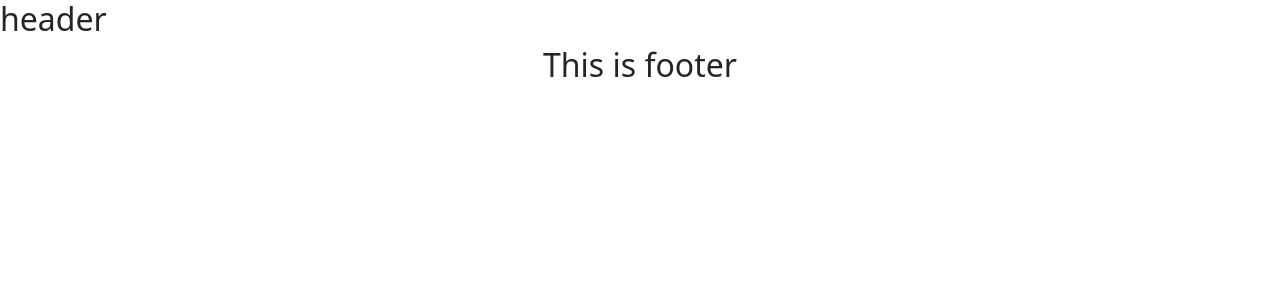
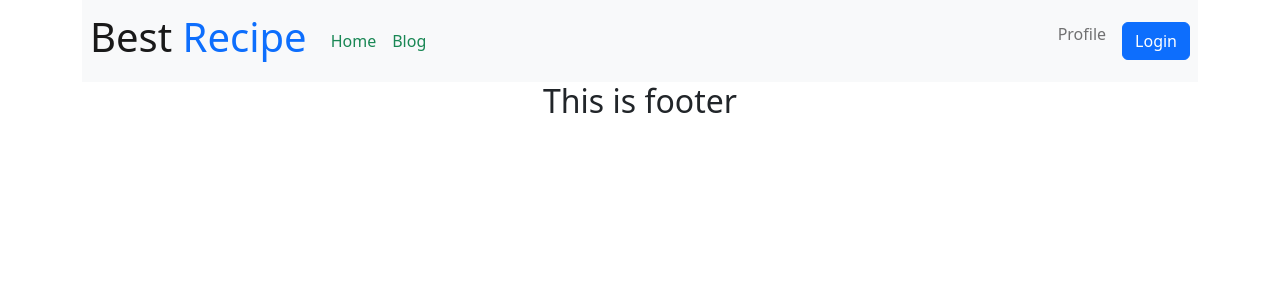
Before and after one commit to acchayon/chefs-best-recipe-client, a React (Vite) app: page / in a window 1280 px wide. Shown: the top 300 px of the page. Built offline with nearby package versions, Linux system fonts and the light colour scheme.

Commit message:
added header navbar

```diff
--- a/src/pages/shared/Header/Header.jsx
+++ b/src/pages/shared/Header/Header.jsx
@@ -1,10 +1,26 @@
 import React from 'react';
+import { Button, Container, Nav, Navbar } from 'react-bootstrap';
 
 const Header = () => {
     return (
-        <div>
-            <h2>header</h2>
-        </div>
+        <Container>
+            <Navbar collapseOnSelect expand="lg" bg="light" variant="light">
+                <Navbar.Brand href="#home"><h1 className='ps-2'>Best <span className='text-primary'>Recipe</span></h1></Navbar.Brand>
+                <Navbar.Toggle aria-controls="responsive-navbar-nav" />
+                <Navbar.Collapse id="responsive-navbar-nav">
+                    <Nav className="me-auto">
+                        <Nav.Link className='text-success' href="#features">Home</Nav.Link>
+                        <Nav.Link className='text-success' href="#pricing">Blog</Nav.Link>
+                    </Nav>
+                    <Nav>
+                        <Nav.Link href="#deets">Profile</Nav.Link>
+                        <Nav.Link eventKey={2} href="#memes">
+                            <Button variant="primary">Login</Button>
+                        </Nav.Link>
+                    </Nav>
+                </Navbar.Collapse>
+            </Navbar>
+        </Container>
     );
 };
 
```
